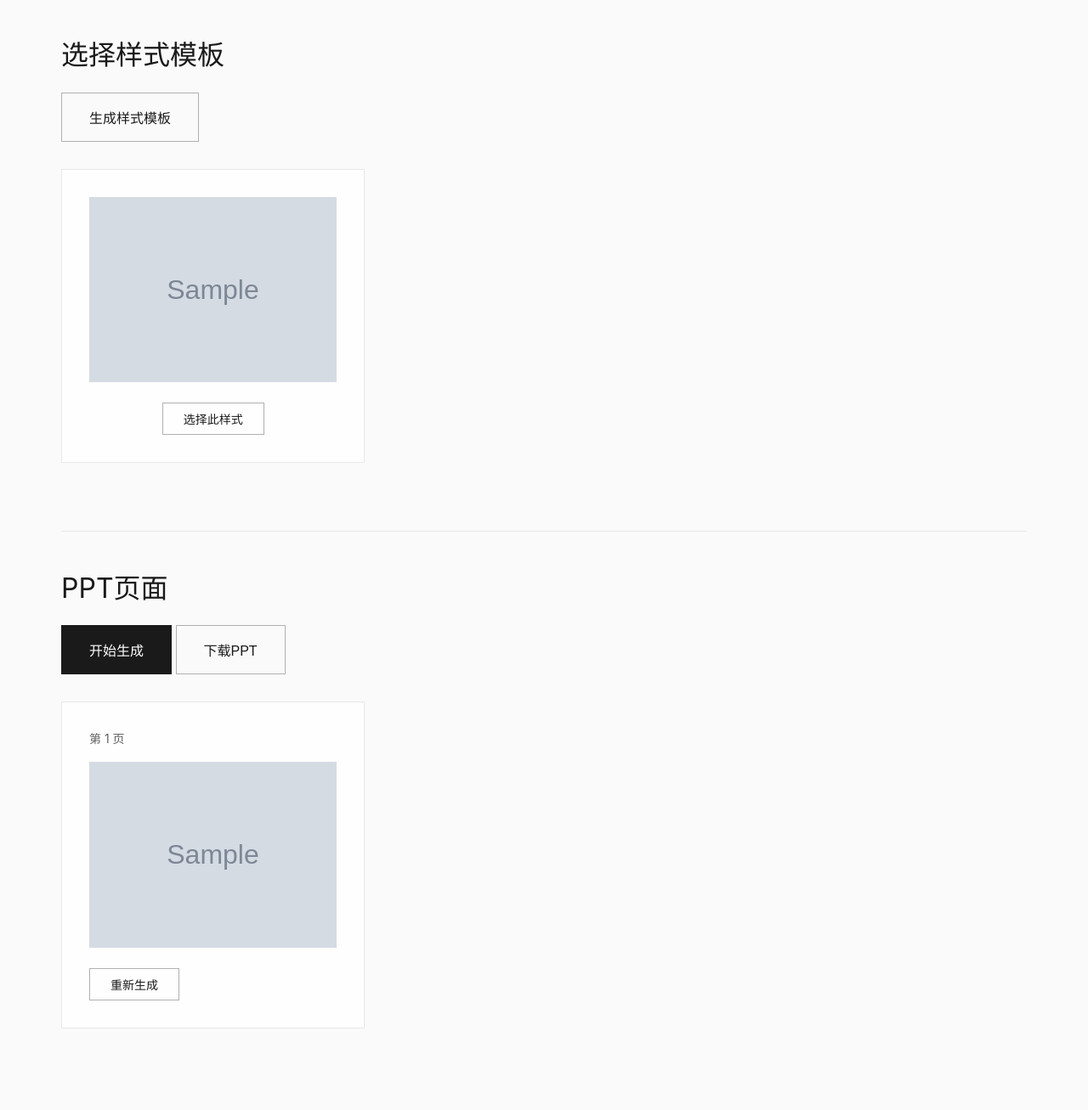
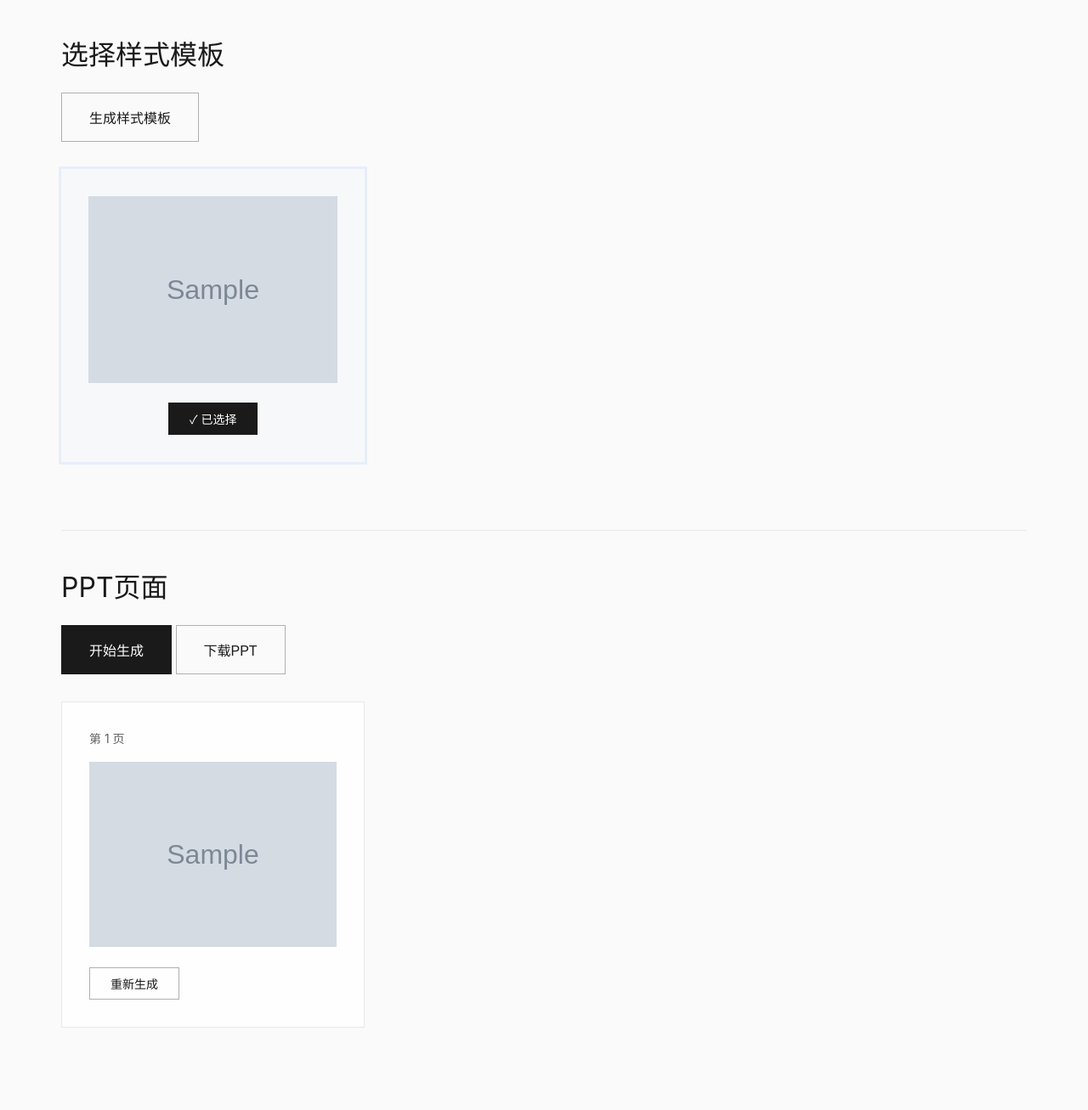
Before and after one commit to astorm-z/easyAIPPT, a Flask app: page /ppt/1 in a window 1280 px wide. Shown: the part 310-1617 px from the top of the page at 85% size. After the commit the page ends 1520 px from the top, so only its background shows below. Run offline with Flask 3, Linux system fonts and the light colour scheme; the visitor is signed in with stand-in values (Sample User, id 1); tables that the repository leaves empty hold one stand-in row (values such as "Sample post"); grey boxes marked "Sample" are stand-in pictures.

Commit message:
feat: 添加样式模板选中状态视觉效果
- 添加全局变量存储当前项目信息
- 在样式卡片上显示选中状态（蓝色边框和背景）
- 选中的按钮显示✓已选择并使用主色调
- 选择样式后自动刷新UI显示选中效果

```diff
--- a/static/css/style.css
+++ b/static/css/style.css
@@ -185,11 +185,17 @@ textarea {
     border: 1px solid var(--color-gray-100);
     padding: var(--spacing-lg);
     margin-bottom: var(--spacing-lg);
-    transition: border-color var(--transition-base);
+    transition: all var(--transition-base);
 }
 
 .card:hover {
     border-color: var(--color-gray-300);
+}
+
+.card-selected {
+    border: 2px solid var(--color-primary);
+    box-shadow: 0 0 0 3px rgba(59, 130, 246, 0.1);
+    background-color: rgba(59, 130, 246, 0.02);
 }
 
 .card-title {
--- a/static/js/progress.js
+++ b/static/js/progress.js
@@ -1,9 +1,13 @@
 // PPT生成和进度管理
 
 // 加载项目信息
+// 全局变量存储项目信息
+let currentProject = null;
+
 async function loadProjectInfo(projectId) {
     try {
         const project = await apiRequest(`/api/ppt/${projectId}`);
+        currentProject = project;
         document.getElementById('ppt-title').textContent = project.title;
     } catch (error) {
         console.error('加载项目信息失败:', error);
@@ -34,18 +38,26 @@ function displayStyles(styles) {
         return;
     }
 
+    // 获取当前选中的样式索引
+    const selectedIndex = currentProject?.selected_style_index;
+
     grid.innerHTML = styles.map(style => {
         // 转换文件路径为URL路径
         const imageUrl = convertPathToUrl(style.image_path);
+        const isSelected = selectedIndex === style.template_index;
+
         return `
-            <div class="card">
+            <div class="card ${isSelected ? 'card-selected' : ''}" data-style-index="${style.template_index}">
                 <img src="${imageUrl}"
                      alt="样式 ${style.template_index + 1}"
                      style="width: 100%; height: auto; cursor: pointer;"
                      onclick="viewStyleImage('${imageUrl}', ${style.template_index})"
                      title="点击查看大图">
                 <div class="mt-sm text-center">
-                    <button class="btn btn-sm" onclick="selectStyle(${style.template_index})">选择此样式</button>
+                    <button class="btn btn-sm ${isSelected ? 'btn-primary' : ''}"
+                            onclick="selectStyle(${style.template_index})">
+                        ${isSelected ? '✓ 已选择' : '选择此样式'}
+                    </button>
                 </div>
             </div>
         `;
@@ -211,6 +223,15 @@ async function selectStyle(styleIndex) {
             body: JSON.stringify({ style_index: styleIndex })
         });
         showSuccess('样式已选择');
+
+        // 更新当前项目的选中样式索引
+        if (currentProject) {
+            currentProject.selected_style_index = styleIndex;
+        }
+
+        // 重新加载样式以更新UI
+        await loadStyles(projectId, true);
+
         // 启用生成按钮
         document.getElementById('generate-btn').disabled = false;
     } catch (error) {
```
